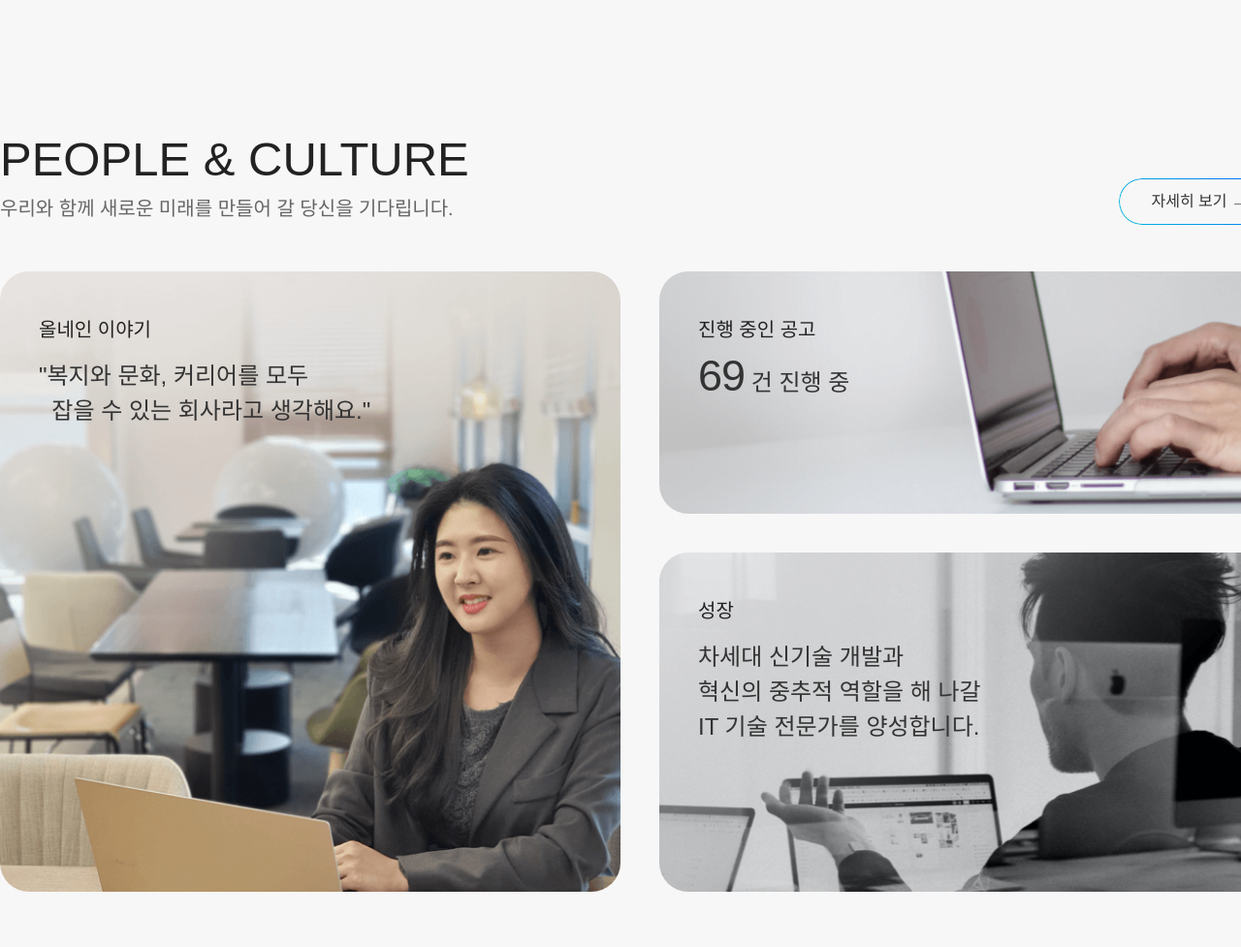
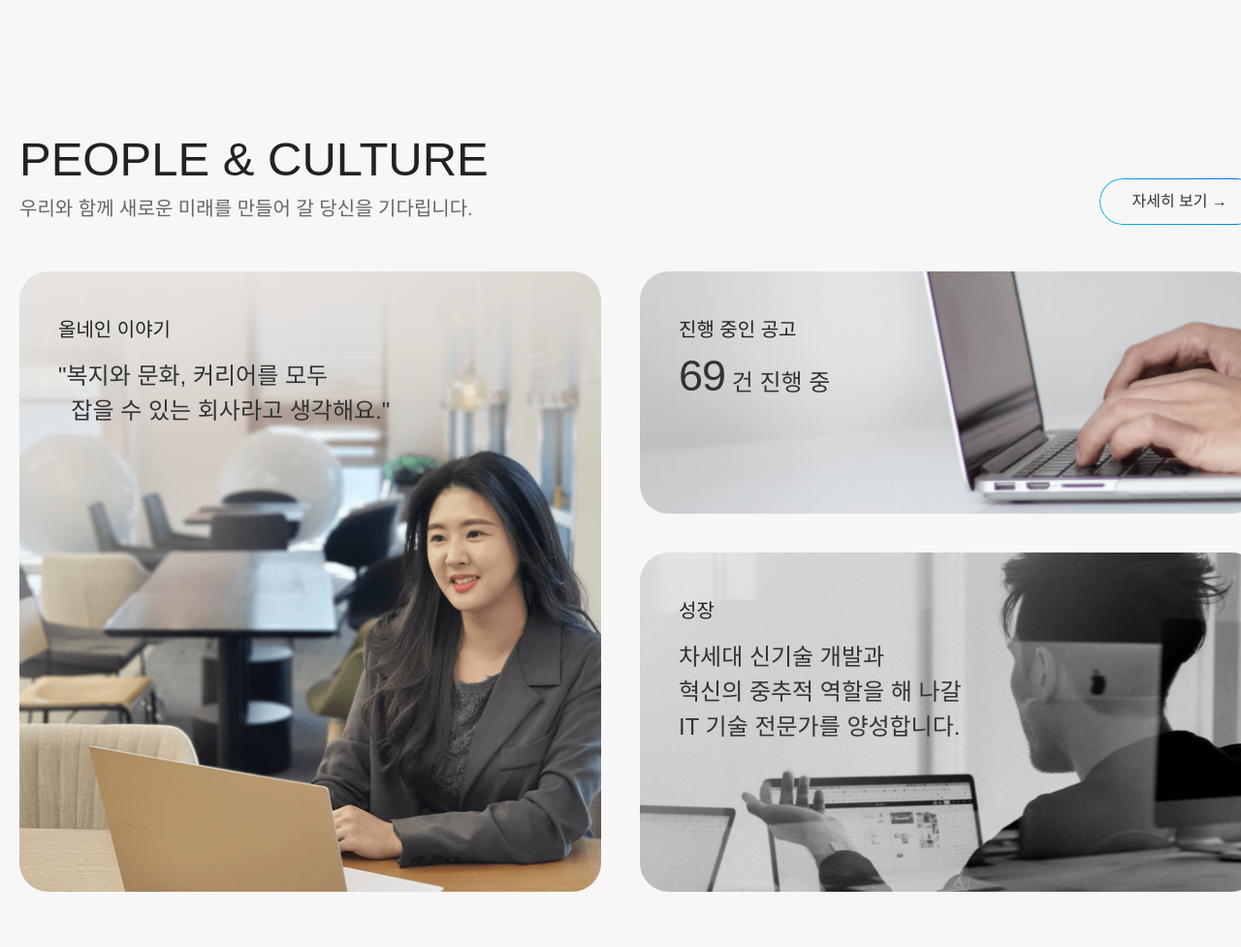
Before and after one commit to moomin94/cjolivenetworks_co_kr, a plain HTML site: page index.html in a window 1280 px wide. Shown: the part 10580-11557 px from the top of the page at 97% size. Drawn offline with nearby package versions, Linux system fonts and the light colour scheme; a web font is replaced by a local one.

Commit message:
Update style.css

```diff
--- a/css/style.css
+++ b/css/style.css
@@ -1107,7 +1107,7 @@ a.btn + a {
 }
 
 #container section#fifth .inner,
-#container section#sixth .inner, {
+#container section#sixth .inner {
   width: 1280px;
   margin: 0 auto;
 }
```
